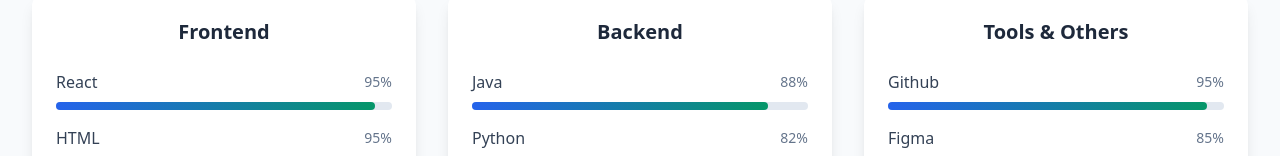
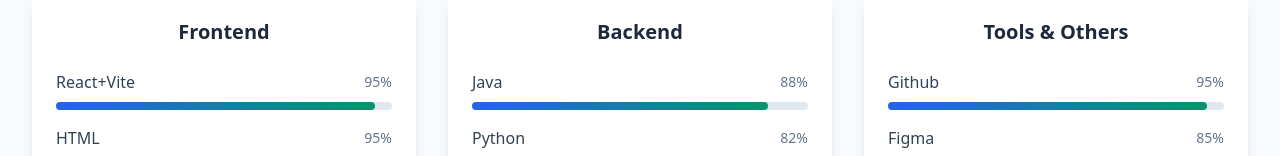
Before and after one commit to Naveen06-dev/portfolio, a React (Vite) app: page / in a window 1280 px wide. Shown: the part 1872-2028 px from the top of the page. Built offline with nearby package versions, Linux system fonts and the light colour scheme.

Commit message:
updated design

```diff
--- a/src/components/Skills.tsx
+++ b/src/components/Skills.tsx
@@ -5,7 +5,7 @@
     {
       title: "Frontend",
       skills: [
-        { name: "React", level: 95 },
+        { name: "React+Vite", level: 95 },
         { name: "HTML", level: 95 },
         { name: "CSS", level: 90 }
       ]
```
